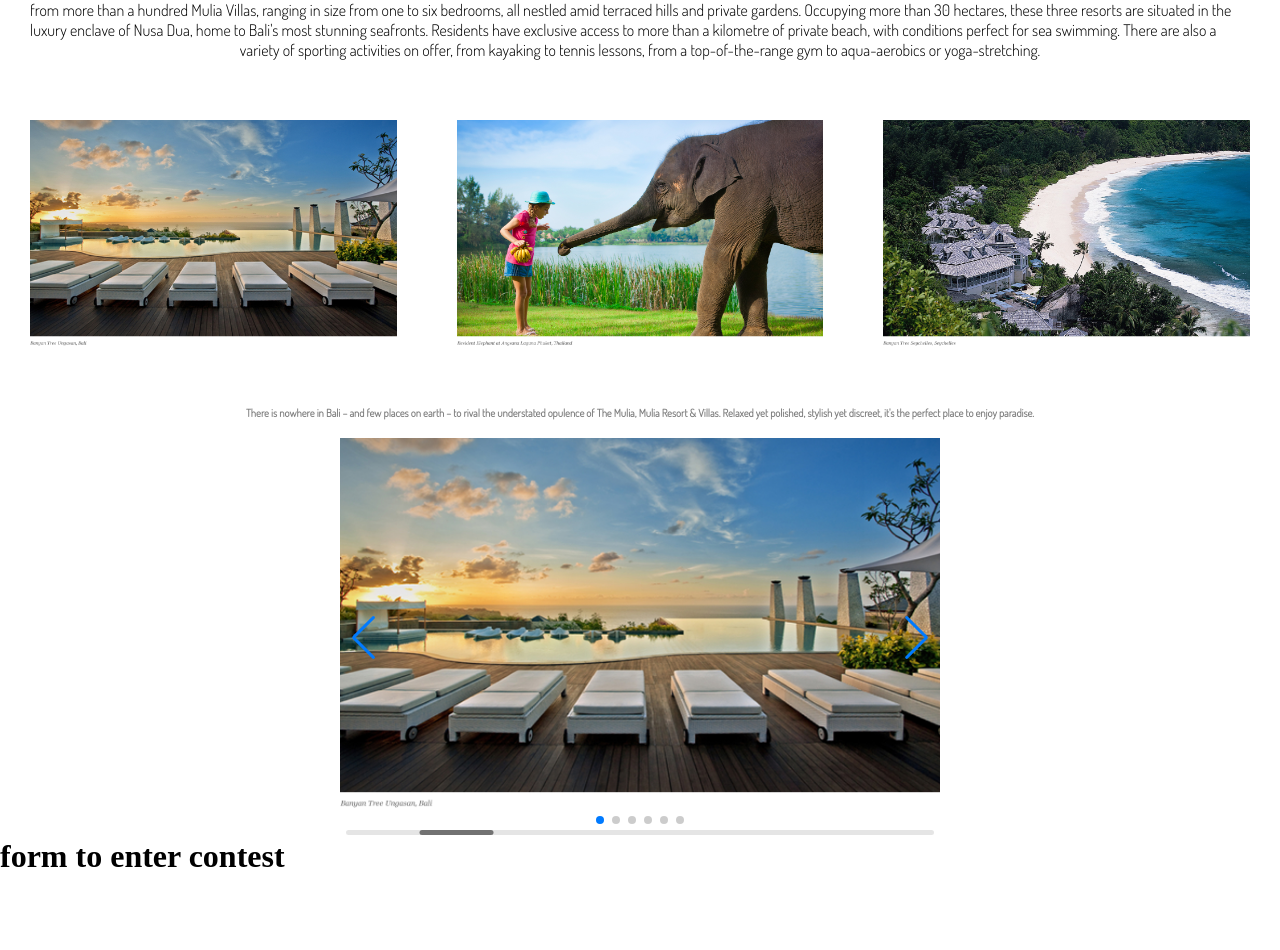
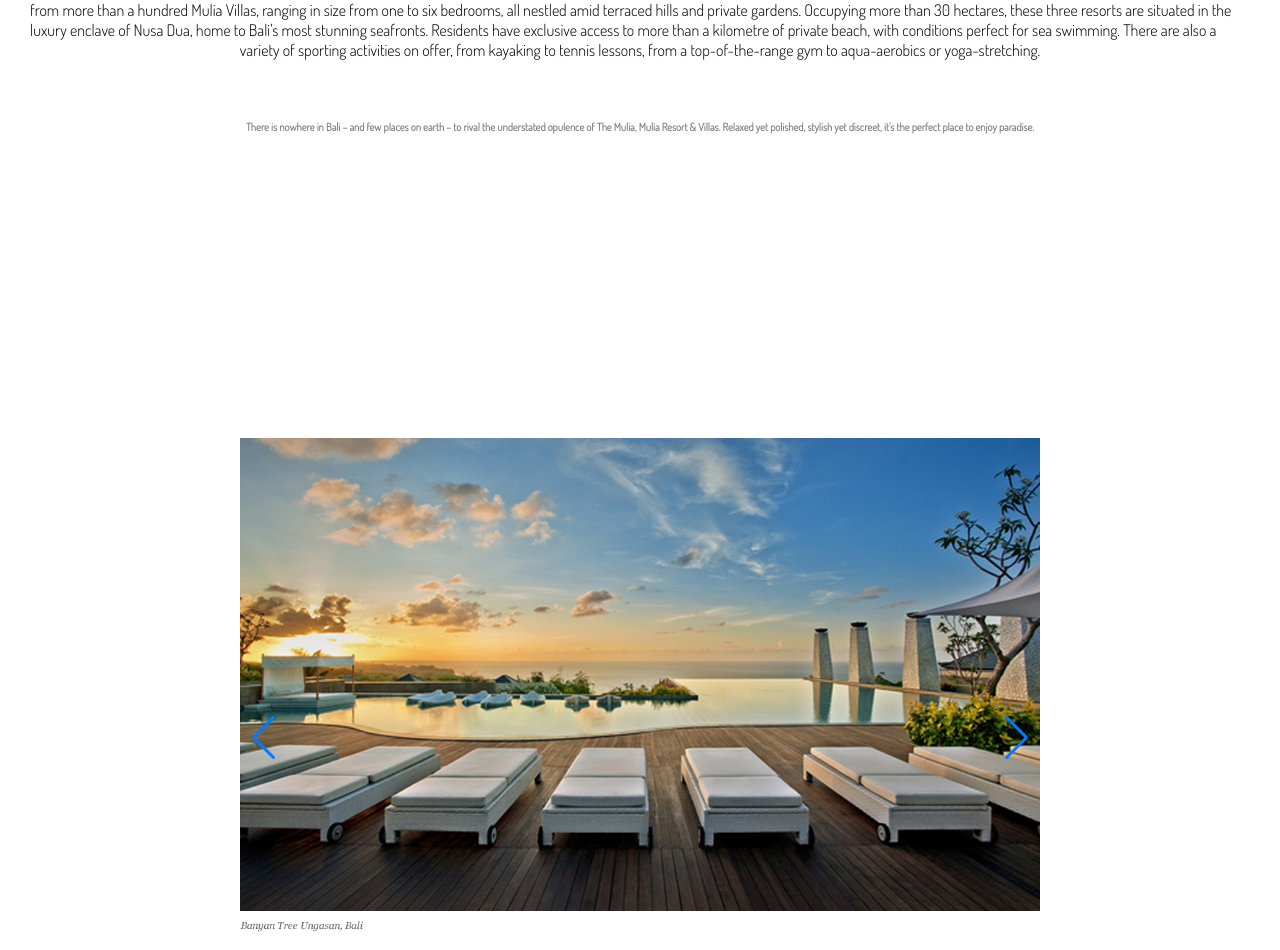
Before and after one commit to benjardine/adrich, a plain HTML site: page index.html in a window 1280 px wide. Shown: the part 1162-2112 px from the top of the page. Before the commit the page ends 2037 px from the top, so only its background shows below. Drawn offline with nearby package versions, Linux system fonts and the light colour scheme.

Commit message:
swiper scroller and pagination deleted

```diff
--- a/css/style.css
+++ b/css/style.css
@@ -140,9 +140,14 @@
     color:grey;
   }
 
+  .gallery-container {
+    height:100vh;
+  }
+
   .swiper-container {
-    width: 600px;
-    height: 400px;
+    display: flex;
+    width: 800px;
+    height: 600px;
   }
 
   .swiper-slide img{
--- a/index.html
+++ b/index.html
@@ -59,33 +59,33 @@
           Occupying more than 30 hectares, these three resorts are situated in the luxury enclave of Nusa Dua, home to Bali's most stunning seafronts. Residents have exclusive access to more than a kilometre of private beach, with conditions perfect for sea swimming. There are also a variety of sporting activities on offer, from kayaking to tennis lessons, from a top-of-the-range gym to aqua-aerobics or yoga-stretching.</p>
     </div>
 
-    <div class="about-images">
+    <!-- <div class="about-images">
       <div class="about-image image1">
-        <img src="images/gallery_image_1.jpg" alt="" class="middle-image">
+        <img src="images/article_image_1.png" alt="" class="middle-image">
         <div class="overlay">
           <div class="image-text">In keeping with Bali's spiritual ambience, the renowned Mulia Spa offers treatments which incorporate Western, Balinese and Asian techniques. Guests are encouraged to follow their holistic paths with assorted massages, body scrubs, mud wraps and deep cleansing. You can relieve stress with the Mulia's chromatherapy system and its hydrotherapy pools, or enjoy the steam rooms and Finnish saunas. There is also Asia's only ice room, part of a hot-and-cold therapy programme in which clients alternate between steamy and icy environments, stimulating circulation and boosting the immune system.</div>
         </div>
       </div>
       <div class="about-image image2">
-        <img src="images/gallery_image_2.jpg" alt="" class="middle-image">
+        <img src="images/article_image_2.png" alt="" class="middle-image">
         <div class="overlay">
           <div class="image-text">Unique to Bali, the Mulia has been designed in an elegant contemporary manner, using a variety of stunning marbles, stone, ceramics and glass across the resort. All of which seamlessly flow through the resort's private gardens and expansive beachfront. The Mulia also offers an incredible array of dining options including bars, cafes and restaurants which offer a rich variety of culinary options, including Mediterranean and Pan-Asian cuisine, with Thai, Vietnamese, Japanese and Indonesian influences. Expect everything from Thai salads to sushi; from barbecued pork to Indian buttered chicken; from Sicilian pastas to exquisite sorbets – all with the choice of luxury indoor tables or beachfront dining.</div>
         </div>
       </div>
       <div class="about-image image3">
-        <img src="images/gallery_image_3.jpg" alt="" class="middle-image">
+        <img src="images/competition_image_1.jpg" alt="" class="middle-image">
         <div class="overlay">
           <div class="image-text">The Mulia, Mulia Resort & Villas is an ideal destination for couples – the resort even offers three unique venues for weddings, vow renewals or special ceremonies – but they also cater for families and groups of all sizes, with a state-of-the-art Kids Club in a dedicated area of the resort to allow families to enjoy maximum privacy.</div>
         </div>
       </div>
-    </div>
+    </div> -->
 
     <div class="about-bottom">
       <h6>There is nowhere in Bali – and few places on earth – to rival the understated opulence of The Mulia, Mulia Resort & Villas. Relaxed yet polished, stylish yet discreet, it's the perfect place to enjoy paradise.</h6>
     </div>
 
   </div>
-
+    <div class="gallery-container">
       <!-- Slider main container -->
     <div class="swiper-container">
       <!-- Additional required wrapper -->
@@ -108,32 +108,23 @@
       <!-- If we need scrollbar -->
       <div class="swiper-scrollbar"></div>
     </div>
+  </div>
 
 
   <script src="https://unpkg.com/swiper/swiper-bundle.js"></script>
   <script src="https://unpkg.com/swiper/swiper-bundle.min.js"></script>
 
+  <!-- JS FOR SWIPER -->
   <script>
-
     const swiper = new Swiper('.swiper-container', {
       // Optional parameters
       direction: 'horizontal',
       loop: true,
 
-      // If we need pagination
-      pagination: {
-        el: '.swiper-pagination',
-      },
-
       // Navigation arrows
       navigation: {
         nextEl: '.swiper-button-next',
         prevEl: '.swiper-button-prev',
-      },
-
-      // And if we need scrollbar
-      scrollbar: {
-        el: '.swiper-scrollbar',
       },
     });
   </script>
```
Also changed, not shown: 1 other file.
